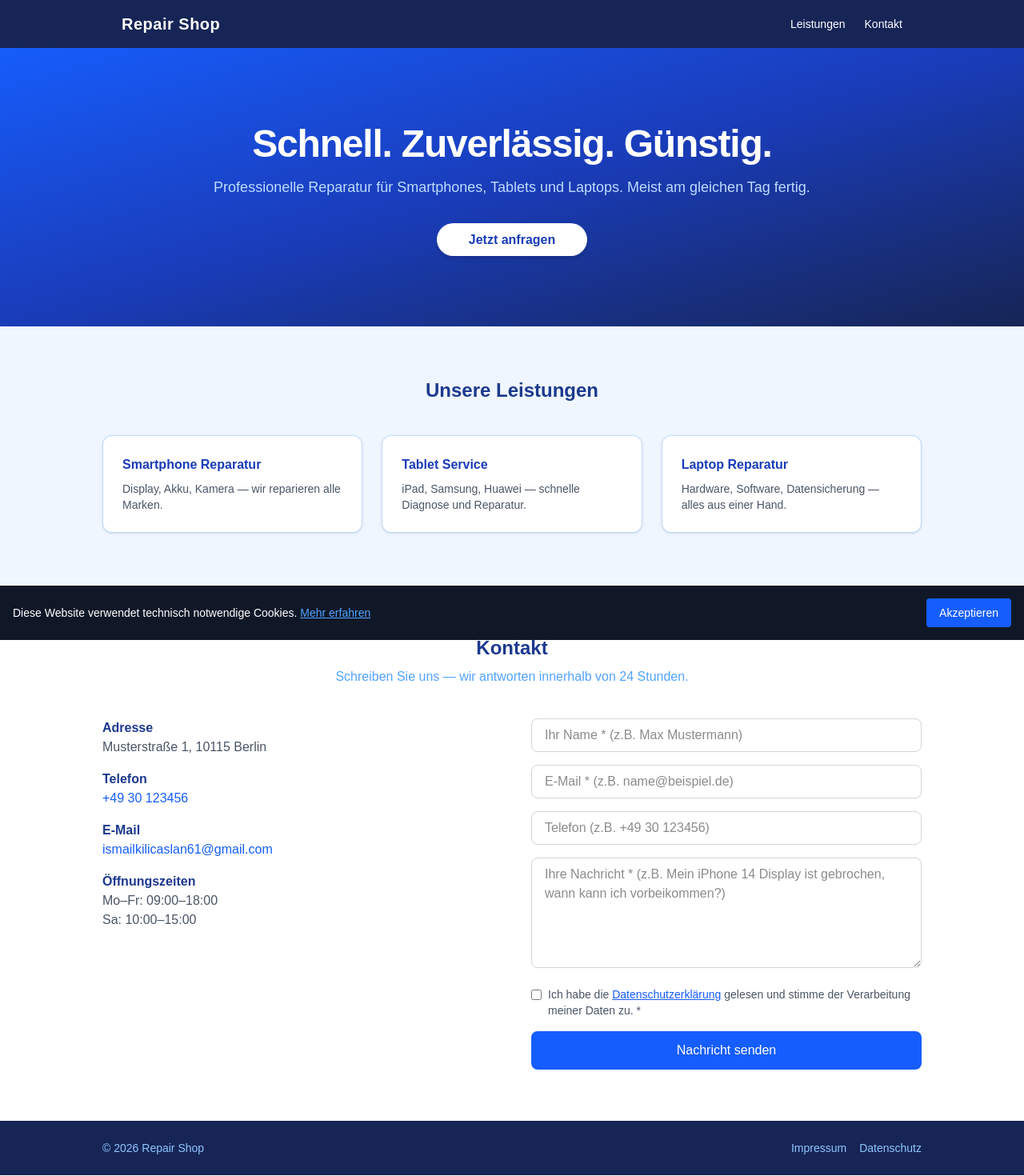
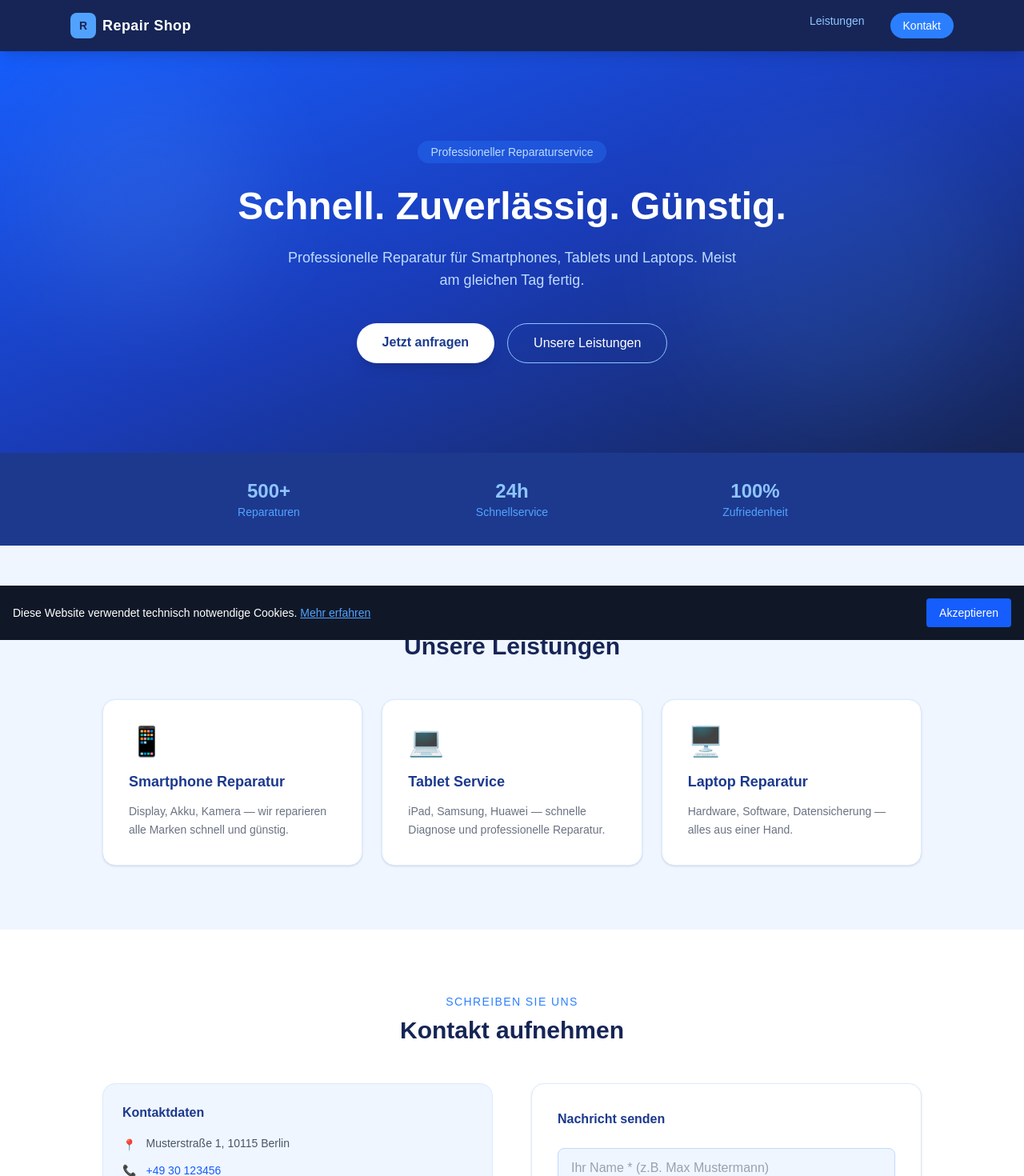
Before and after one commit to iskilicaslan61/repair-shop, a Next.js app: page / in a window 1280 px wide. Shown: the top 1470 px of the page at 80% size. Built offline with nearby package versions, Linux system fonts and the light colour scheme; no server answers.

Commit message:
redesign page with modern layout, fix placeholder visibility

```diff
--- a/app/page.tsx
+++ b/app/page.tsx
@@ -3,48 +3,81 @@ import { SITE_NAME, SITE_PHONE, SITE_EMAIL, SITE_ADDRESS } from "@/lib/constants
 
 export default function Home() {
   return (
-    <main className="flex flex-col">
+    <main className="flex flex-col min-h-screen">
+
       {/* Header */}
-      <header className="bg-blue-950 text-white shadow-lg">
-        <div className="max-w-5xl mx-auto px-6 py-4 flex items-center justify-between">
-          <h1 className="text-xl font-bold tracking-wide">{SITE_NAME}</h1>
-          <nav className="flex gap-6 text-sm">
-            <a href="#services" className="hover:text-blue-300 transition-colors">Leistungen</a>
-            <a href="#contact" className="hover:text-blue-300 transition-colors">Kontakt</a>
+      <header className="bg-blue-950 text-white shadow-lg sticky top-0 z-40">
+        <div className="max-w-6xl mx-auto px-6 py-4 flex items-center justify-between">
+          <div className="flex items-center gap-2">
+            <div className="w-8 h-8 bg-blue-400 rounded-lg flex items-center justify-center text-blue-950 font-black text-sm">R</div>
+            <h1 className="text-lg font-bold tracking-wide">{SITE_NAME}</h1>
+          </div>
+          <nav className="flex gap-8 text-sm font-medium">
+            <a href="#services" className="text-blue-300 hover:text-white transition-colors">Leistungen</a>
+            <a href="#contact" className="bg-blue-500 hover:bg-blue-400 px-4 py-1.5 rounded-full transition-colors">Kontakt</a>
           </nav>
         </div>
       </header>
 
       {/* Hero */}
-      <section className="bg-gradient-to-br from-blue-600 via-blue-800 to-blue-950 text-white py-24 px-6">
-        <div className="max-w-3xl mx-auto text-center">
-          <h2 className="text-5xl font-bold mb-4 tracking-tight">Schnell. Zuverlässig. Günstig.</h2>
-          <p className="text-blue-200 text-lg mb-10">
+      <section className="relative bg-gradient-to-br from-blue-600 via-blue-800 to-blue-950 text-white py-28 px-6 overflow-hidden">
+        <div className="absolute inset-0 opacity-10">
+          <div className="absolute top-10 left-10 w-72 h-72 bg-blue-300 rounded-full blur-3xl" />
+          <div className="absolute bottom-10 right-10 w-96 h-96 bg-blue-400 rounded-full blur-3xl" />
+        </div>
+        <div className="relative max-w-3xl mx-auto text-center">
+          <span className="inline-block bg-blue-500/30 text-blue-200 text-sm font-medium px-4 py-1 rounded-full mb-6">
+            Professioneller Reparaturservice
+          </span>
+          <h2 className="text-5xl font-extrabold mb-5 leading-tight">
+            Schnell.<br className="sm:hidden" /> Zuverlässig.<br className="sm:hidden" /> Günstig.
+          </h2>
+          <p className="text-blue-200 text-lg mb-10 max-w-xl mx-auto">
             Professionelle Reparatur für Smartphones, Tablets und Laptops.
             Meist am gleichen Tag fertig.
           </p>
-          <a
-            href="#contact"
-            className="bg-white text-blue-800 font-bold px-10 py-3 rounded-full hover:bg-blue-50 transition-colors shadow-md"
-          >
+          <div className="flex flex-col sm:flex-row gap-4 justify-center">
+            <a href="#contact" className="bg-white text-blue-900 font-bold px-8 py-3 rounded-full hover:bg-blue-50 transition-colors shadow-lg">
               Jetzt anfragen
             </a>
+            <a href="#services" className="border border-blue-300 text-white font-medium px-8 py-3 rounded-full hover:bg-blue-800/50 transition-colors">
+              Unsere Leistungen
+            </a>
+          </div>
+        </div>
+      </section>
+
+      {/* Stats */}
+      <section className="bg-blue-900 text-white py-8 px-6">
+        <div className="max-w-4xl mx-auto grid grid-cols-3 gap-4 text-center">
+          {[
+            { value: "500+", label: "Reparaturen" },
+            { value: "24h", label: "Schnellservice" },
+            { value: "100%", label: "Zufriedenheit" },
+          ].map(s => (
+            <div key={s.label}>
+              <p className="text-2xl font-extrabold text-blue-300">{s.value}</p>
+              <p className="text-sm text-blue-400">{s.label}</p>
+            </div>
+          ))}
         </div>
       </section>
 
       {/* Services */}
-      <section id="services" className="py-16 px-6 bg-blue-50">
+      <section id="services" className="py-20 px-6 bg-blue-50">
         <div className="max-w-5xl mx-auto">
-          <h2 className="text-2xl font-bold text-center mb-10 text-blue-900">Unsere Leistungen</h2>
+          <p className="text-center text-blue-500 font-medium mb-2 text-sm uppercase tracking-widest">Was wir anbieten</p>
+          <h2 className="text-3xl font-bold text-center mb-12 text-blue-950">Unsere Leistungen</h2>
           <div className="grid grid-cols-1 sm:grid-cols-3 gap-6">
             {[
-              { title: "Smartphone Reparatur", desc: "Display, Akku, Kamera — wir reparieren alle Marken." },
-              { title: "Tablet Service", desc: "iPad, Samsung, Huawei — schnelle Diagnose und Reparatur." },
-              { title: "Laptop Reparatur", desc: "Hardware, Software, Datensicherung — alles aus einer Hand." },
+              { icon: "📱", title: "Smartphone Reparatur", desc: "Display, Akku, Kamera — wir reparieren alle Marken schnell und günstig." },
+              { icon: "💻", title: "Tablet Service", desc: "iPad, Samsung, Huawei — schnelle Diagnose und professionelle Reparatur." },
+              { icon: "🖥️", title: "Laptop Reparatur", desc: "Hardware, Software, Datensicherung — alles aus einer Hand." },
             ].map(s => (
-              <div key={s.title} className="bg-white rounded-xl p-6 shadow-sm border border-blue-200 hover:border-blue-400 transition-colors">
-                <h3 className="font-semibold text-blue-800 mb-2">{s.title}</h3>
-                <p className="text-gray-600 text-sm">{s.desc}</p>
+              <div key={s.title} className="bg-white rounded-2xl p-8 shadow-sm border border-blue-100 hover:shadow-md hover:border-blue-300 transition-all">
+                <div className="text-4xl mb-4">{s.icon}</div>
+                <h3 className="font-bold text-blue-900 mb-3 text-lg">{s.title}</h3>
+                <p className="text-gray-500 text-sm leading-relaxed">{s.desc}</p>
               </div>
             ))}
           </div>
@@ -52,40 +85,65 @@ export default function Home() {
       </section>
 
       {/* Contact */}
-      <section id="contact" className="py-16 px-6 bg-white">
+      <section id="contact" className="py-20 px-6 bg-white">
         <div className="max-w-5xl mx-auto">
-          <h2 className="text-2xl font-bold text-center mb-2 text-blue-900">Kontakt</h2>
-          <p className="text-center text-blue-400 mb-10">Schreiben Sie uns — wir antworten innerhalb von 24 Stunden.</p>
-          <div className="grid grid-cols-1 md:grid-cols-2 gap-12">
-            <div className="space-y-4 text-gray-600">
-              <div>
-                <p className="font-semibold text-blue-900">Adresse</p>
-                <p>{SITE_ADDRESS}</p>
+          <p className="text-center text-blue-500 font-medium mb-2 text-sm uppercase tracking-widest">Schreiben Sie uns</p>
+          <h2 className="text-3xl font-bold text-center mb-12 text-blue-950">Kontakt aufnehmen</h2>
+          <div className="grid grid-cols-1 md:grid-cols-2 gap-12 items-start">
+
+            {/* Info */}
+            <div className="space-y-6">
+              <div className="bg-blue-50 rounded-2xl p-6 border border-blue-100">
+                <h3 className="font-bold text-blue-900 mb-4">Kontaktdaten</h3>
+                <div className="space-y-3 text-sm text-gray-600">
+                  <div className="flex items-start gap-3">
+                    <span className="text-blue-500 mt-0.5">📍</span>
+                    <span>{SITE_ADDRESS}</span>
                   </div>
-              <div>
-                <p className="font-semibold text-blue-900">Telefon</p>
+                  <div className="flex items-center gap-3">
+                    <span className="text-blue-500">📞</span>
                     <a href={`tel:${SITE_PHONE}`} className="text-blue-600 hover:underline">{SITE_PHONE}</a>
                   </div>
-              <div>
-                <p className="font-semibold text-blue-900">E-Mail</p>
+                  <div className="flex items-center gap-3">
+                    <span className="text-blue-500">✉️</span>
                     <a href={`mailto:${SITE_EMAIL}`} className="text-blue-600 hover:underline">{SITE_EMAIL}</a>
                   </div>
-              <div>
-                <p className="font-semibold text-blue-900">Öffnungszeiten</p>
-                <p>Mo–Fr: 09:00–18:00</p>
-                <p>Sa: 10:00–15:00</p>
                 </div>
               </div>
+              <div className="bg-blue-50 rounded-2xl p-6 border border-blue-100">
+                <h3 className="font-bold text-blue-900 mb-4">Öffnungszeiten</h3>
+                <div className="space-y-2 text-sm text-gray-600">
+                  <div className="flex justify-between">
+                    <span>Montag – Freitag</span>
+                    <span className="font-medium text-blue-800">09:00 – 18:00</span>
+                  </div>
+                  <div className="flex justify-between">
+                    <span>Samstag</span>
+                    <span className="font-medium text-blue-800">10:00 – 15:00</span>
+                  </div>
+                  <div className="flex justify-between">
+                    <span>Sonntag</span>
+                    <span className="text-gray-400">Geschlossen</span>
+                  </div>
+                </div>
+              </div>
+            </div>
+
+            {/* Form */}
+            <div className="bg-white rounded-2xl p-8 shadow-sm border border-blue-100">
+              <h3 className="font-bold text-blue-900 mb-6">Nachricht senden</h3>
               <ContactForm />
+            </div>
+
           </div>
         </div>
       </section>
 
       {/* Footer */}
-      <footer className="bg-blue-950 text-blue-300 py-6 px-6 mt-auto">
+      <footer className="bg-blue-950 text-blue-300 py-8 px-6 mt-auto">
         <div className="max-w-5xl mx-auto flex flex-col sm:flex-row justify-between items-center gap-2 text-sm">
-          <p>© {new Date().getFullYear()} {SITE_NAME}</p>
-          <div className="flex gap-4">
+          <p className="text-blue-400">© {new Date().getFullYear()} {SITE_NAME} — Alle Rechte vorbehalten</p>
+          <div className="flex gap-6">
             <a href="/impressum/" className="hover:text-white transition-colors">Impressum</a>
             <a href="/datenschutz/" className="hover:text-white transition-colors">Datenschutz</a>
           </div>
--- a/components/ContactForm.tsx
+++ b/components/ContactForm.tsx
@@ -46,7 +46,7 @@ export default function ContactForm() {
         placeholder="Ihr Name * (z.B. Max Mustermann)"
         value={form.name}
         onChange={e => setForm(p => ({ ...p, name: e.target.value }))}
-        className="w-full border border-gray-300 rounded-lg px-4 py-2 focus:outline-none focus:ring-2 focus:ring-blue-500"
+        className="w-full border border-blue-200 rounded-lg px-4 py-3 focus:outline-none focus:ring-2 focus:ring-blue-500 placeholder:text-gray-400 bg-blue-50"
       />
       <input
         required
@@ -54,14 +54,14 @@ export default function ContactForm() {
         placeholder="E-Mail * (z.B. name@beispiel.de)"
         value={form.email}
         onChange={e => setForm(p => ({ ...p, email: e.target.value }))}
-        className="w-full border border-gray-300 rounded-lg px-4 py-2 focus:outline-none focus:ring-2 focus:ring-blue-500"
+        className="w-full border border-blue-200 rounded-lg px-4 py-3 focus:outline-none focus:ring-2 focus:ring-blue-500 placeholder:text-gray-400 bg-blue-50"
       />
       <input
         type="tel"
         placeholder="Telefon (z.B. +49 30 123456)"
         value={form.phone}
         onChange={e => setForm(p => ({ ...p, phone: e.target.value }))}
-        className="w-full border border-gray-300 rounded-lg px-4 py-2 focus:outline-none focus:ring-2 focus:ring-blue-500"
+        className="w-full border border-blue-200 rounded-lg px-4 py-3 focus:outline-none focus:ring-2 focus:ring-blue-500 placeholder:text-gray-400 bg-blue-50"
       />
       <textarea
         required
@@ -69,7 +69,7 @@ export default function ContactForm() {
         placeholder="Ihre Nachricht * (z.B. Mein iPhone 14 Display ist gebrochen, wann kann ich vorbeikommen?)"
         value={form.message}
         onChange={e => setForm(p => ({ ...p, message: e.target.value }))}
-        className="w-full border border-gray-300 rounded-lg px-4 py-2 focus:outline-none focus:ring-2 focus:ring-blue-500"
+        className="w-full border border-blue-200 rounded-lg px-4 py-3 focus:outline-none focus:ring-2 focus:ring-blue-500 placeholder:text-gray-400 bg-blue-50"
       />
       <label className="flex items-start gap-2 text-sm text-gray-600 cursor-pointer">
         <input
```
Lines whose indentation alone changed are shown as unchanged.
